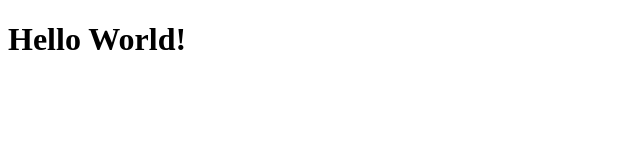
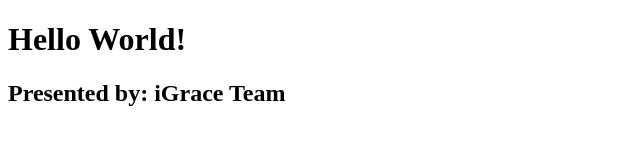
Before and after one commit to DulongSang/PacSnake, a plain HTML site: page index.html in a window 1280 px wide. Shown: the whole page, without its empty margins (0-640 px from the left). Drawn offline with Linux system fonts and the light colour scheme.

Commit message:
Update index.html

```diff
--- a/index.html
+++ b/index.html
@@ -7,5 +7,6 @@
 </head>
 <body>
     <h1>Hello World!</h1>
+    <h2>Presented by: iGrace Team</h2>
 </body>
 </html>
```
